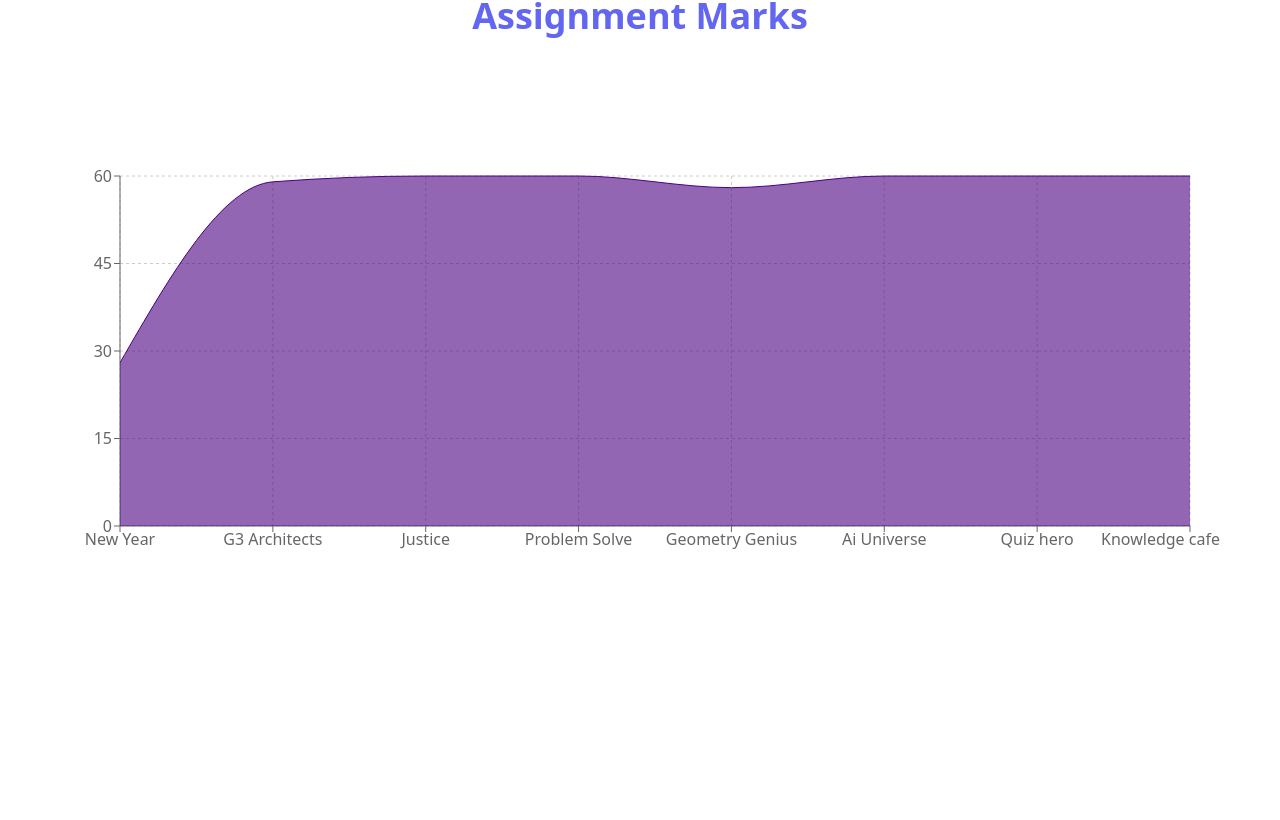
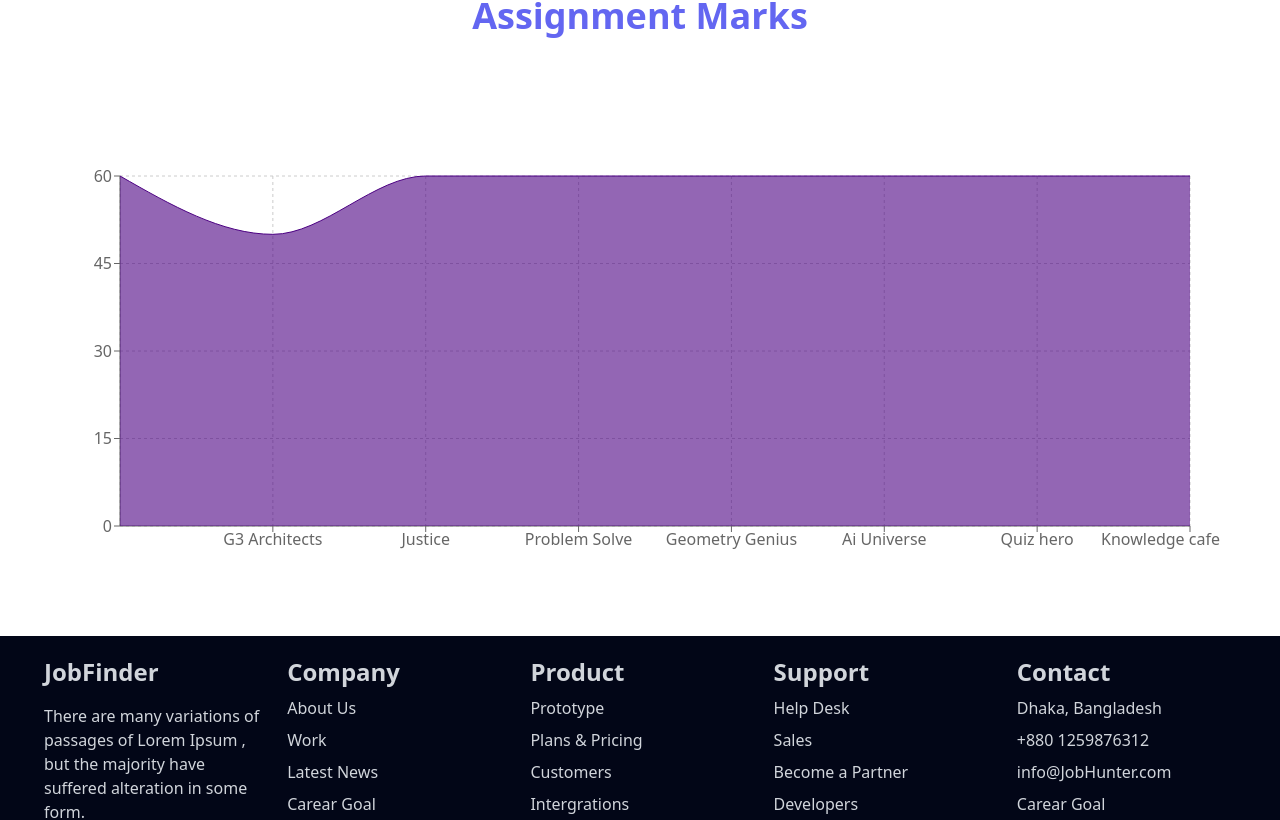
Before and after one commit to alaminh63/Job-Hunter, a React (Vite) app: page /statistics in a window 1280 px wide. Shown: the part 180-1000 px from the top of the page. Before the commit the page ends 800 px from the top, so only its background shows below. Built offline with nearby package versions, Linux system fonts and the light colour scheme.

Commit message:
footer done

```diff
--- a/src/Layout/Root.jsx
+++ b/src/Layout/Root.jsx
@@ -1,5 +1,6 @@
 import React from "react";
 import { Outlet } from "react-router-dom";
+import Footer from "../Pages/Footer";
 import NavigationBar from "../Pages/Share/NavigationBar";
 
 const Root = () => {
@@ -9,6 +10,7 @@ const Root = () => {
       <div className="max-w-[1240px] mx-auto">
         <Outlet />
       </div>
+      <Footer></Footer>
     </div>
   );
 };
--- /dev/null
+++ b/src/Pages/Footer.jsx
@@ -0,0 +1,57 @@
+import React from "react";
+
+const Footer = () => {
+  return (
+    <div>
+      <div className="bg-slate-950 ">
+        <div className="max-w-[1240px] mx-auto grid md:grid-cols-5 text-gray-300 gap-6 mt-10 mb-10 px-6">
+          <div>
+            <h1 className="text-2xl font-bold mt-5">JobFinder</h1>
+            <p className="py-4">
+              There are many variations of passages of Lorem Ipsum , but the
+              majority have suffered alteration in some form.
+            </p>
+            <img src="/assets/Icons/Group 9969.png" alt="" />
+          </div>
+          <div>
+            <h1 className="text-2xl font-bold mt-5">Company</h1>
+            <p className="py-2">About Us</p>
+            <p>Work</p>
+            <p className="py-2">Latest News</p>
+            <p>Carear Goal</p>
+          </div>
+          <div>
+            <h1 className="text-2xl font-bold mt-5">Product</h1>
+            <p className="py-2">Prototype</p>
+            <p>Plans & Pricing</p>
+            <p className="py-2">Customers</p>
+            <p>Intergrations</p>
+          </div>
+          <div>
+            <h1 className="text-2xl font-bold mt-5">Support</h1>
+            <p className="py-2">Help Desk</p>
+            <p>Sales</p>
+            <p className="py-2">Become a Partner</p>
+            <p>Developers</p>
+          </div>
+          <div>
+            <h1 className="text-2xl font-bold mt-5">Contact</h1>
+            <p className="py-2">Dhaka, Bangladesh</p>
+            <p>+880 1259876312</p>
+            <p className="py-2">info@JobHunter.com</p>
+            <p>Carear Goal</p>
+          </div>
+        </div>
+        <hr className="border-1 border-gray-600 max-w-[1240px] mx-auto py-5" />
+        <div className="md:flex justify-between text-gray-500 max-w-[1240px] mx-auto px-6 pb-8">
+          <h1>@2023 JobHunter . All Rights Reserved</h1>
+          <h1>
+            Powered by <span className="font-bold">JobHunter</span>
+          </h1>
+        </div>
+      </div>
+    </div>
+  );
+};
+
+export default Footer;
--- a/src/Pages/Statistics.jsx
+++ b/src/Pages/Statistics.jsx
@@ -1,54 +1,63 @@
-import React from 'react';
-import { AreaChart, Area, XAxis, YAxis, CartesianGrid, Tooltip, ResponsiveContainer } from 'recharts';
+import React from "react";
+import {
+  AreaChart,
+  Area,
+  XAxis,
+  YAxis,
+  CartesianGrid,
+  Tooltip,
+  ResponsiveContainer,
+} from "recharts";
 const Statistics = () => {
-
   const data = [
     {
-            "id": 1,
-            "name": "New Year",
-            "marks": 28
+      id: 1,
+      name: "New Year New Me",
+      marks: 60,
     },
     {
-            "id": 2,
-            "name": "G3 Architects",
-            "marks": 59
+      id: 2,
+      name: "G3 Architects",
+      marks: 50,
     },
     {
-            "id": 3,
-            "name": "Justice",
-            "marks": 60
+      id: 3,
+      name: "Justice",
+      marks: 60,
     },
     {
-            "id": 4,
-            "name": "Problem Solve",
-            "marks": 60
+      id: 4,
+      name: "Problem Solve",
+      marks: 60,
     },
     {
-            "id": 5,
-            "name": "Geometry Genius",
-            "marks": 58
+      id: 5,
+      name: "Geometry Genius",
+      marks: 60,
     },
     {
-            "id": 6,
-            "name": "Ai Universe",
-            "marks": 60
+      id: 6,
+      name: "Ai Universe",
+      marks: 60,
     },
     {
-            "id": 7,
-            "name": "Quiz hero",
-            "marks": 60
+      id: 7,
+      name: "Quiz hero",
+      marks: 60,
     },
     {
-            "id": 8,
-            "name": "Knowledge cafe",
-            "marks": 60
-        }
-    ]
+      id: 8,
+      name: "Knowledge cafe",
+      marks: 60,
+    },
+  ];
 
   return (
     <>
-        <h1 className='text-center text-4xl text-indigo-500 font-bold my-20'>Assignment Marks</h1>
-            <div className='md:p-10'>
+      <h1 className="text-center text-4xl text-indigo-500 font-bold my-20">
+        Assignment Marks
+      </h1>
+      <div className="md:p-10">
         <ResponsiveContainer width="100%" height={400}>
           <AreaChart
             width={1150}
@@ -65,7 +74,12 @@ const Statistics = () => {
             <XAxis dataKey="name" />
             <YAxis />
             <Tooltip />
-                        <Area type="monotone" dataKey="marks" stroke="#4B0082" fill="#4B0082" />
+            <Area
+              type="monotone"
+              dataKey="marks"
+              stroke="#4B0082"
+              fill="#4B0082"
+            />
           </AreaChart>
         </ResponsiveContainer>
       </div>
--- a/src/components/FilterdPageCard.jsx
+++ b/src/components/FilterdPageCard.jsx
@@ -7,7 +7,7 @@ const FilterdPageCard = ({ card }) => {
     card;
 
   return (
-    <article className="my-[12px] md:flex gap-5 p-[30px] border rounded-md">
+    <article className="my-[12px]  md:flex gap-5 p-[30px] border rounded-md">
       <div className="bg-[#F4F4F4] md:w-[240px] w-full h-[240px] flex justify-center items-center">
         <img className="h-[50px] w-[150px] rounded-md" src={logo} alt="" />
       </div>
--- a/src/components/JobDetails.jsx
+++ b/src/components/JobDetails.jsx
@@ -18,7 +18,7 @@ const JobDetails = () => {
   };
 
   return (
-    <section>
+    <section className="px-3">
       <h1 className="text-center font-bold text-3xl py-20">Job Details</h1>
       <br></br>
       <div className="md:grid md:grid-cols-3 gap-8 -full">
```
Lines whose indentation alone changed are shown as unchanged.
